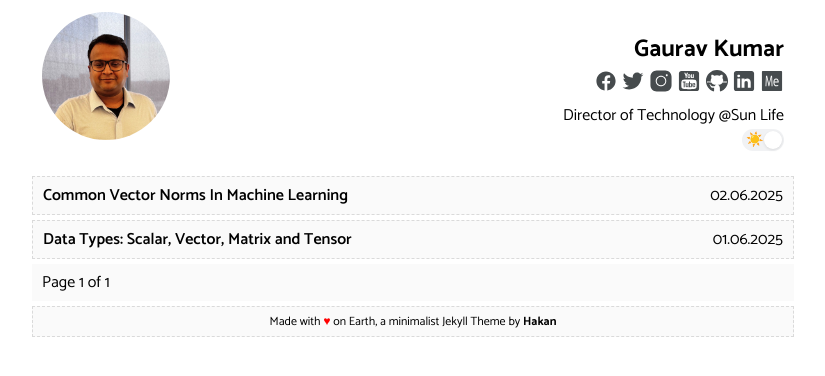
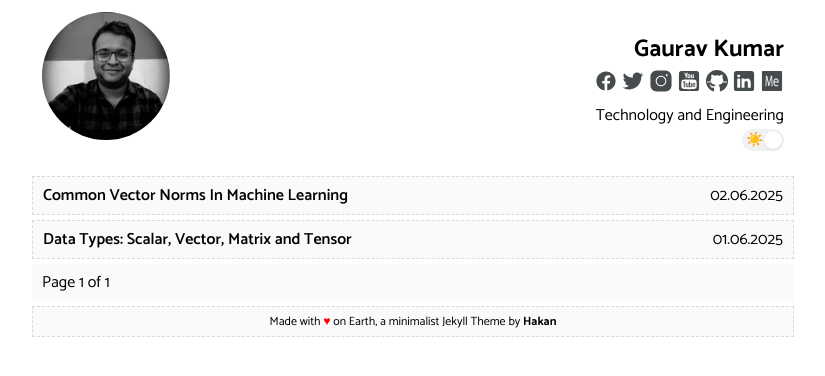
Before and after one commit to gauravbansal74/gauravbansal74.github.io, a Jekyll site: the page built from index.html, in a window 1280 px wide. Shown: the top 376 px of the page, without its empty margins (227-1052 px from the left). Built offline with Jekyll 4.4.1, drawn with Linux system fonts in a browser that asks for light colours; the list of posts is cut into pages by our own code.

Commit message:
updated picture

```diff
--- a/_config.yml
+++ b/_config.yml
@@ -14,7 +14,7 @@
 # Author settings
 author:
   name: Gaurav Kumar
-  bio: Director of Technology  @Sun Life
+  bio: Technology and Engineering
   picture: assets/images/profile.jpg
   github: gauravbansal74 # github username
   twitter: gauravbansal74 # twitter username
```
Also changed, not shown: assets/images/profile.jpg, 1 other file.
